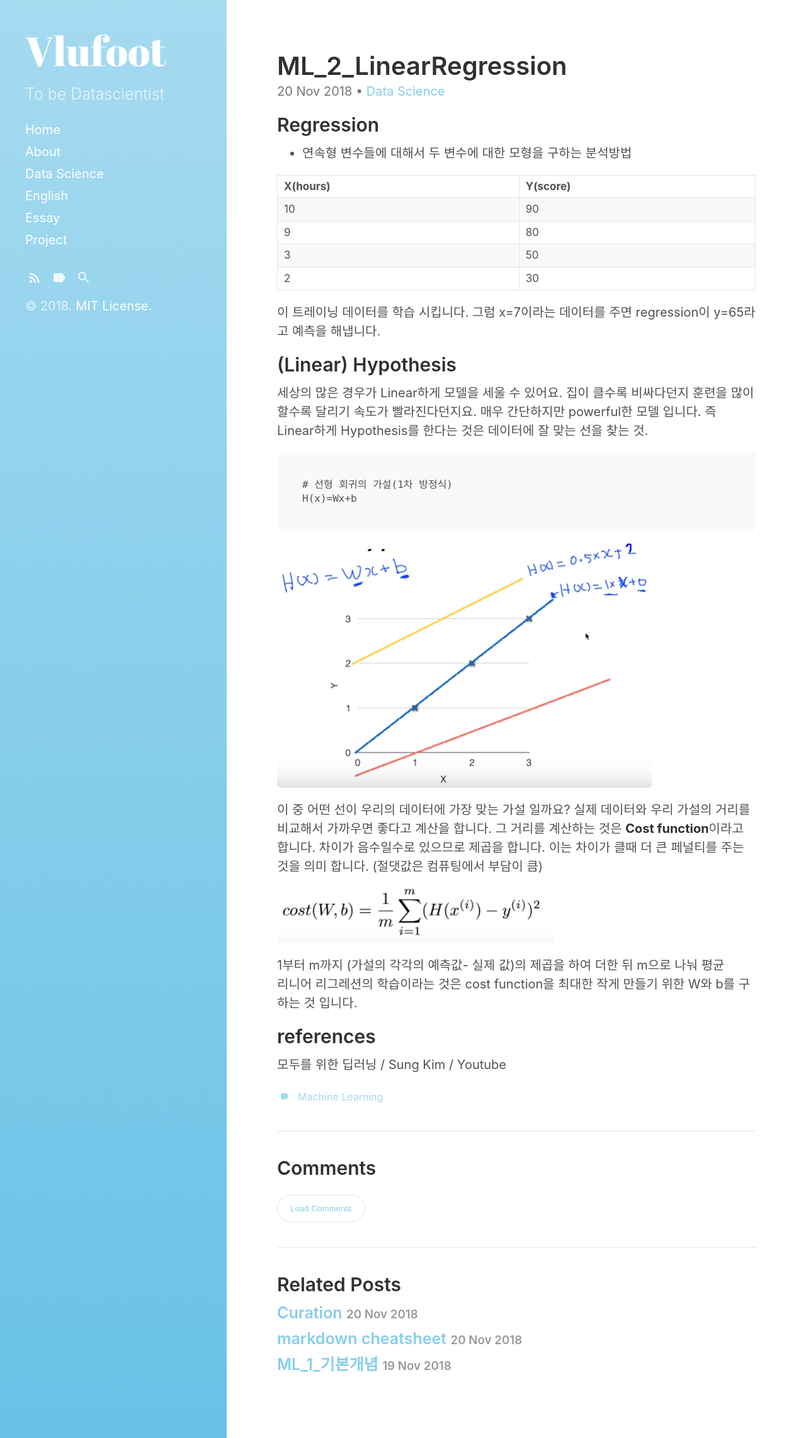
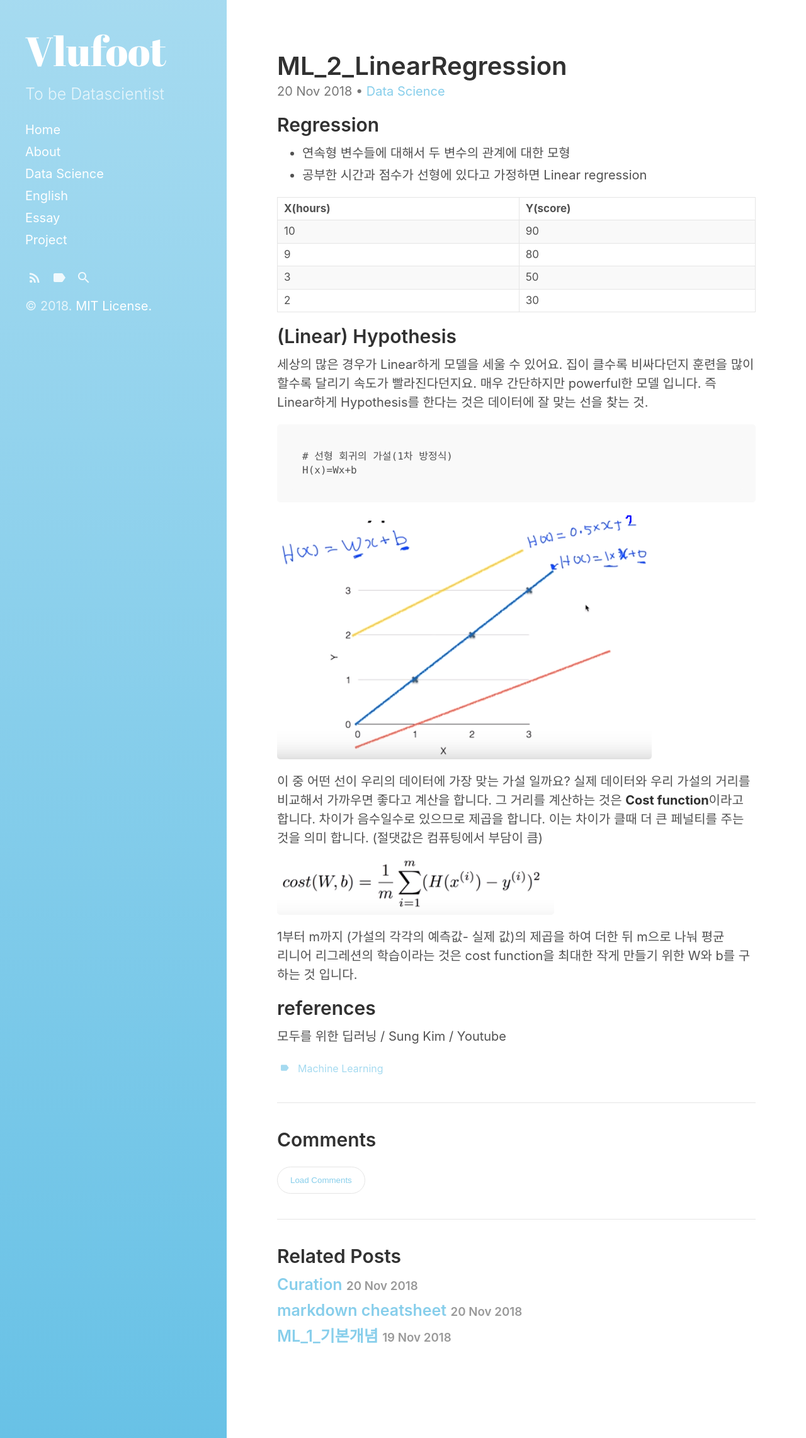
Before and after one commit to vlufoot/vlufoot.github.io, a Jekyll site: the page built from _posts/ML/2018-11-20-ML_2_LinearRegression.md, in a window 1280 px wide. Shown: the whole page at 63% size. Built offline with Jekyll 4.4.1, drawn with Linux system fonts in a browser that asks for light colours.

Commit message:
Update 2018-11-20-ML_2_LinearRegression.md

````diff
--- a/_posts/ML/2018-11-20-ML_2_LinearRegression.md
+++ b/_posts/ML/2018-11-20-ML_2_LinearRegression.md
@@ -10,7 +10,8 @@ tags:
 
 ## Regression
 
-- 연속형 변수들에 대해서 두 변수에 대한 모형을 구하는 분석방법
+- 연속형 변수들에 대해서 두 변수의 관계에 대한 모형
+- 공부한 시간과 점수가 선형에 있다고 가정하면 Linear regression
 
 | X(hours)        | Y(score)|
 | --------         | ------ |
@@ -18,9 +19,6 @@ tags:
 | 9                | 80     |
 | 3                | 50     |
 | 2                | 30     |
-
-이 트레이닝 데이터를 학습 시킵니다. 그럼 x=7이라는 데이터를 주면 regression이 y=65라고 예측을 해냅니다.
-
 
 ## (Linear) Hypothesis
 
@@ -32,13 +30,14 @@ tags:
 H(x)=Wx+b
 ```
 
-![linear](/assets/linear_1.PNG)
+![linear_1](/assets/linear_1.PNG)
 
 이 중 어떤 선이 우리의 데이터에 가장 맞는 가설 일까요? 실제 데이터와 우리 가설의 거리를 비교해서 가까우면 좋다고 계산을 합니다.
 그 거리를 계산하는 것은 **Cost function**이라고 합니다. 차이가 음수일수로 있으므로 제곱을 합니다. 이는 차이가 클때 더 큰 페널티를 주는 것을 의미 합니다.
 (절댓값은 컴퓨팅에서 부담이 큼)
 
-![costfunction](/assets/costfunction_1.PNG)
+![costfunction_1](/assets/costfunction_1.PNG)
+
 1부터 m까지 (가설의 각각의 예측값- 실제 값)의 제곱을 하여 더한 뒤 m으로 나눠 평균
 리니어 리그레션의 학습이라는 것은 cost function을 최대한 작게 만들기 위한 W와 b를 구하는 것 입니다.
 
````
